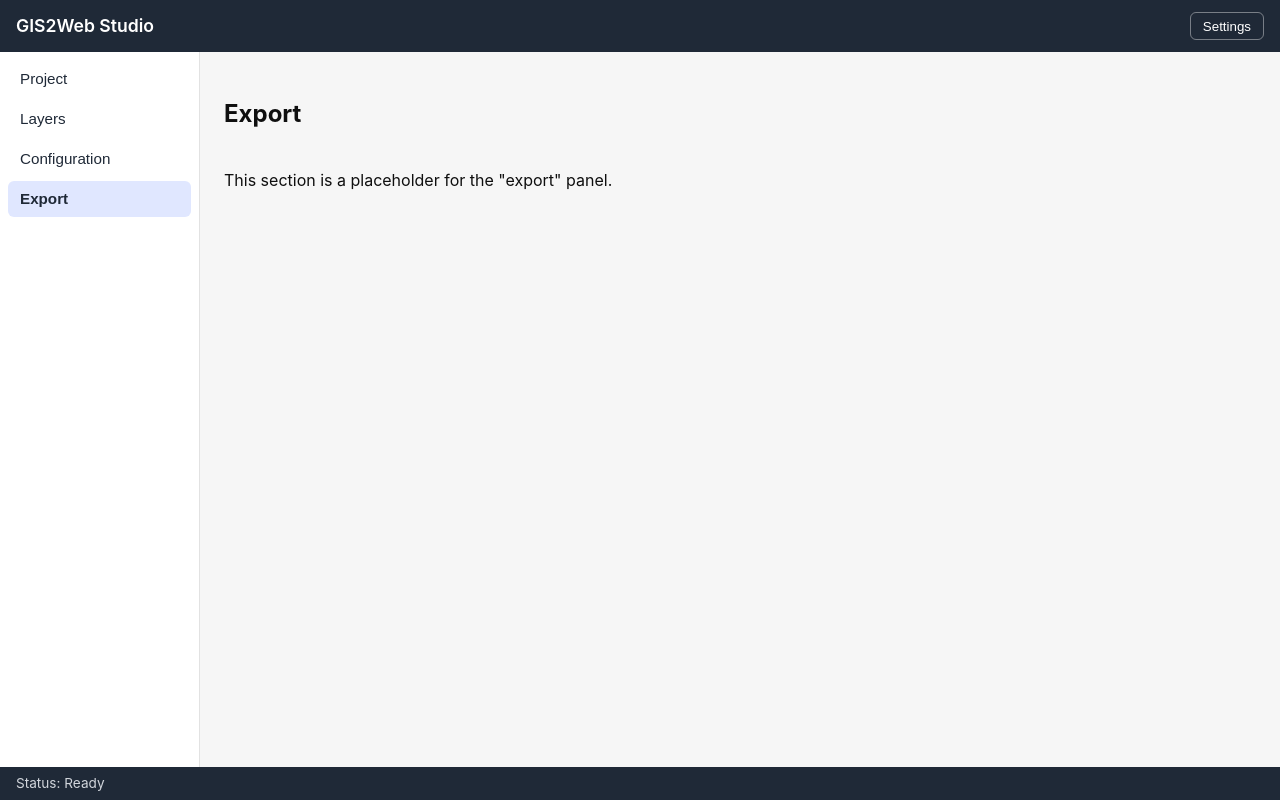
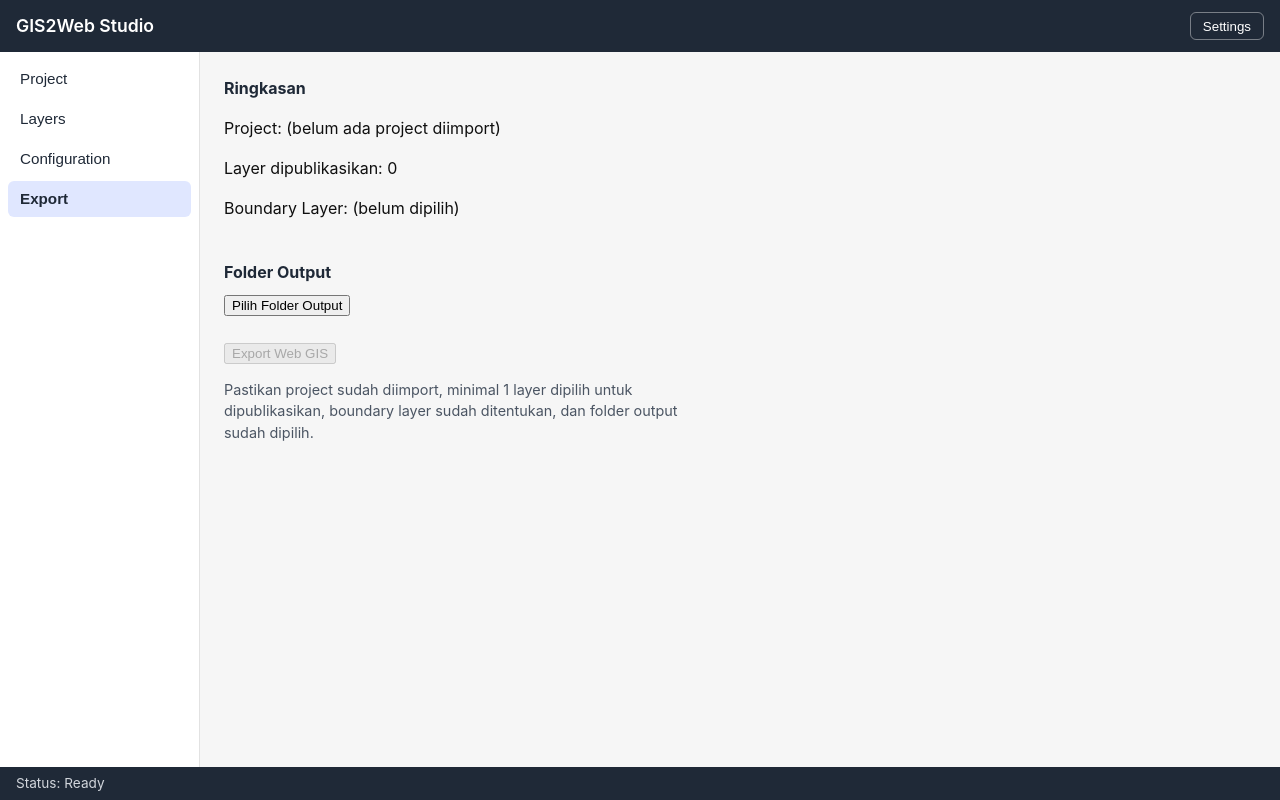
Before and after one commit to Kqurisna/gis2web-studio, a React (Vite) app: page / in a window 1280 px wide. Both pictures are taken after a click on the button "Export". Built offline with nearby package versions, Linux system fonts and the light colour scheme.

Commit message:
wip: add export panel UI and per-layer color customization (backend export_web_gis not implemented yet)

```diff
--- a/src/App.css
+++ b/src/App.css
@@ -316,3 +316,27 @@ body,
   margin: 0.25rem 0 0;
   padding-left: 1.25rem;
 }
+
+.export-panel {
+  display: flex;
+  flex-direction: column;
+  gap: 1.5rem;
+  max-width: 480px;
+}
+
+.export-success {
+  color: #15803d;
+  background-color: #f0fdf4;
+  padding: 0.5rem 0.75rem;
+  border-radius: 6px;
+  font-size: 0.9rem;
+}
+
+.layer-table input[type="color"] {
+  width: 36px;
+  height: 24px;
+  padding: 0;
+  border: 1px solid #d1d5db;
+  border-radius: 4px;
+  cursor: pointer;
+}
--- a/src/App.tsx
+++ b/src/App.tsx
@@ -5,6 +5,7 @@ import ProjectPanel, { type LayerInfo } from "./components/ProjectPanel";
 import ConfigurationPanel, {
   type WebGisConfig,
 } from "./components/ConfigurationPanel";
+import ExportPanel from "./components/ExportPanel";
 
 type MenuKey = "project" | "layers" | "configuration" | "export";
 
@@ -22,12 +23,22 @@ function App() {
   const [layers, setLayers] = useState<LayerInfo[]>([]);
   const [selectedLayerIndexes, setSelectedLayerIndexes] = useState<number[]>([]);
   const [boundaryLayerIndex, setBoundaryLayerIndex] = useState<number | null>(null);
+  const [layerColors, setLayerColors] = useState<Record<number, string>>({});
 
   const [config, setConfig] = useState<WebGisConfig>({
     basemap: "osm",
     minZoom: 5,
     maxZoom: 18,
   });
+
+  function handleLayersLoaded(newLayers: LayerInfo[]) {
+    setLayers(newLayers);
+    setLayerColors({});
+  }
+
+  function handleLayerColorChange(index: number, color: string) {
+    setLayerColors((prev) => ({ ...prev, [index]: color }));
+  }
 
   return (
     <div className="app-shell">
@@ -62,20 +73,32 @@ function App() {
               selectedLayerIndexes={selectedLayerIndexes}
               boundaryLayerIndex={boundaryLayerIndex}
               config={config}
+              layerColors={layerColors}
             />
           ) : activeMenu === "project" ? (
             <ProjectPanel
               layers={layers}
-              onLayersLoaded={setLayers}
+              onLayersLoaded={handleLayersLoaded}
               selectedLayerIndexes={selectedLayerIndexes}
               onSelectedLayerIndexesChange={setSelectedLayerIndexes}
               boundaryLayerIndex={boundaryLayerIndex}
               onBoundaryLayerIndexChange={setBoundaryLayerIndex}
               projectPath={projectPath}
               onProjectPathChange={setProjectPath}
+              layerColors={layerColors}
+              onLayerColorChange={handleLayerColorChange}
             />
           ) : activeMenu === "configuration" ? (
             <ConfigurationPanel config={config} onConfigChange={setConfig} />
+          ) : activeMenu === "export" ? (
+            <ExportPanel
+              projectPath={projectPath}
+              layers={layers}
+              selectedLayerIndexes={selectedLayerIndexes}
+              boundaryLayerIndex={boundaryLayerIndex}
+              layerColors={layerColors}
+              config={config}
+            />
           ) : (
             <>
               <h2>{MENU_ITEMS.find((m) => m.key === activeMenu)?.label}</h2>
--- /dev/null
+++ b/src/components/ExportPanel.tsx
@@ -0,0 +1,141 @@
+import { useState } from "react";
+import { open } from "@tauri-apps/plugin-dialog";
+import { invoke } from "@tauri-apps/api/core";
+import type { LayerInfo } from "./ProjectPanel";
+import type { WebGisConfig } from "./ConfigurationPanel";
+
+interface ExportPanelProps {
+  projectPath: string | null;
+  layers: LayerInfo[];
+  selectedLayerIndexes: number[];
+  boundaryLayerIndex: number | null;
+  layerColors: Record<number, string>;
+  config: WebGisConfig;
+}
+
+interface ExportLayerInput {
+  name: string;
+  datasource: string;
+  color: string;
+  is_boundary: boolean;
+}
+
+function ExportPanel({
+  projectPath,
+  layers,
+  selectedLayerIndexes,
+  boundaryLayerIndex,
+  layerColors,
+  config,
+}: ExportPanelProps) {
+  const [outputDir, setOutputDir] = useState<string | null>(null);
+  const [exporting, setExporting] = useState(false);
+  const [resultMessage, setResultMessage] = useState<string | null>(null);
+  const [errorMessage, setErrorMessage] = useState<string | null>(null);
+
+  const canExport =
+    projectPath !== null &&
+    selectedLayerIndexes.length > 0 &&
+    boundaryLayerIndex !== null &&
+    outputDir !== null;
+
+  async function handleChooseFolder() {
+    const selected = await open({ directory: true, multiple: false });
+    if (!selected || Array.isArray(selected)) return;
+    setOutputDir(selected);
+  }
+
+  async function handleExport() {
+    if (!projectPath || !outputDir) return;
+
+    setExporting(true);
+    setResultMessage(null);
+    setErrorMessage(null);
+
+    const indexesToExport = Array.from(
+      new Set([
+        ...selectedLayerIndexes,
+        ...(boundaryLayerIndex !== null ? [boundaryLayerIndex] : []),
+      ])
+    );
+
+    const exportLayers: ExportLayerInput[] = indexesToExport
+      .map((index) => layers[index])
+      .filter((l): l is LayerInfo => Boolean(l))
+      .map((layer, i) => {
+        const index = indexesToExport[i];
+        return {
+          name: layer.name,
+          datasource: layer.datasource,
+          color: layerColors[index] ?? (index === boundaryLayerIndex ? "#f97316" : "#2563eb"),
+          is_boundary: index === boundaryLayerIndex,
+        };
+      });
+
+    try {
+      const message = await invoke<string>("export_web_gis", {
+        projectPath,
+        outputDir,
+        layers: exportLayers,
+        config: {
+          basemap: config.basemap,
+          min_zoom: config.minZoom,
+          max_zoom: config.maxZoom,
+        },
+      });
+      setResultMessage(message);
+    } catch (err) {
+      setErrorMessage(String(err));
+    } finally {
+      setExporting(false);
+    }
+  }
+
+  return (
+    <div className="export-panel">
+      <section className="config-section">
+        <h3>Ringkasan</h3>
+        <p>Project: {projectPath ?? "(belum ada project diimport)"}</p>
+        <p>Layer dipublikasikan: {selectedLayerIndexes.length}</p>
+        <p>
+          Boundary Layer:{" "}
+          {boundaryLayerIndex !== null
+            ? layers[boundaryLayerIndex]?.name
+            : "(belum dipilih)"}
+        </p>
+      </section>
+
+      <section className="config-section">
+        <h3>Folder Output</h3>
+        <button type="button" onClick={handleChooseFolder}>
+          Pilih Folder Output
+        </button>
+        {outputDir && <p className="project-path">Output: {outputDir}</p>}
+      </section>
+
+      <section className="config-section">
+        <button
+          type="button"
+          onClick={handleExport}
+          disabled={!canExport || exporting}
+        >
+          {exporting ? "Mengekspor..." : "Export Web GIS"}
+        </button>
+        {!canExport && (
+          <p className="config-static-value">
+            Pastikan project sudah diimport, minimal 1 layer dipilih untuk
+            dipublikasikan, boundary layer sudah ditentukan, dan folder output
+            sudah dipilih.
+          </p>
+        )}
+      </section>
+
+      {resultMessage && (
+        <p className="export-success">{resultMessage}</p>
+      )}
+      {errorMessage && <p className="project-error">Error: {errorMessage}</p>}
+    </div>
+  );
+}
+
+export default ExportPanel;
--- a/src/components/MapView.tsx
+++ b/src/components/MapView.tsx
@@ -11,6 +11,7 @@ interface MapViewProps {
   selectedLayerIndexes: number[];
   boundaryLayerIndex: number | null;
   config: WebGisConfig;
+  layerColors: Record<number, string>;
 }
 
 interface BasemapTileDef {
@@ -42,6 +43,7 @@ function MapView({
   selectedLayerIndexes,
   boundaryLayerIndex,
   config,
+  layerColors,
 }: MapViewProps) {
   const containerRef = useRef<HTMLDivElement | null>(null);
   const mapRef = useRef<L.Map | null>(null);
@@ -51,7 +53,6 @@ function MapView({
   const [layerErrors, setLayerErrors] = useState<string[]>([]);
   const [isLoading, setIsLoading] = useState(false);
 
-  // Inisialisasi peta sekali saja
   useEffect(() => {
     if (!containerRef.current || mapRef.current) return;
 
@@ -65,7 +66,6 @@ function MapView({
     };
   }, []);
 
-  // Update basemap & zoom limit saat config berubah
   useEffect(() => {
     const map = mapRef.current;
     if (!map) return;
@@ -86,7 +86,6 @@ function MapView({
     map.setMaxZoom(config.maxZoom);
   }, [config.basemap, config.minZoom, config.maxZoom]);
 
-  // Fetch & render layer terpilih + boundary
   useEffect(() => {
     const map = mapRef.current;
     const group = dataLayerGroupRef.current;
@@ -124,15 +123,17 @@ function MapView({
           const geojsonData = JSON.parse(geojsonText);
 
           const isBoundary = index === boundaryLayerIndex;
+          const layerColor = layerColors[index] ?? (isBoundary ? "#f97316" : "#2563eb");
+
           const geoLayer = L.geoJSON(geojsonData, {
             style: isBoundary
-              ? { color: "#f97316", weight: 2, fillOpacity: 0 }
-              : { color: "#2563eb", weight: 1.5, fillOpacity: 0.25 },
+              ? { color: layerColor, weight: 2, fillOpacity: 0 }
+              : { color: layerColor, weight: 1.5, fillOpacity: 0.35 },
             pointToLayer: (_feature, latlng) =>
               L.circleMarker(latlng, {
                 radius: 5,
-                color: "#2563eb",
-                fillOpacity: 0.6,
+                color: layerColor,
+                fillOpacity: 0.7,
               }),
           });
 
@@ -140,8 +141,6 @@ function MapView({
             boundaryGeoLayer = geoLayer;
           }
 
-          // Hanya tampilkan di peta kalau termasuk layer yang dipilih untuk publikasi,
-          // ATAU dia adalah boundary (boundary selalu ditampilkan sebagai referensi).
           if (selectedLayerIndexes.includes(index) || isBoundary) {
             geoLayer.addTo(activeGroup);
           }
@@ -181,7 +180,7 @@ function MapView({
       cancelled = true;
     };
     // eslint-disable-next-line react-hooks/exhaustive-deps
-  }, [projectPath, layers, selectedLayerIndexes, boundaryLayerIndex]);
+  }, [projectPath, layers, selectedLayerIndexes, boundaryLayerIndex, layerColors]);
 
   return (
     <div className="map-view-wrapper">
--- a/src/components/ProjectPanel.tsx
+++ b/src/components/ProjectPanel.tsx
@@ -17,6 +17,8 @@ interface ProjectPanelProps {
   onBoundaryLayerIndexChange: (index: number | null) => void;
   projectPath: string | null;
   onProjectPathChange: (path: string | null) => void;
+  layerColors: Record<number, string>;
+  onLayerColorChange: (index: number, color: string) => void;
 }
 
 function ProjectPanel({
@@ -28,6 +30,8 @@ function ProjectPanel({
   onBoundaryLayerIndexChange,
   projectPath,
   onProjectPathChange,
+  layerColors,
+  onLayerColorChange,
 }: ProjectPanelProps) {
   const [error, setError] = useState<string | null>(null);
   const [loading, setLoading] = useState(false);
@@ -88,11 +92,13 @@ function ProjectPanel({
                 <th>Boundary</th>
                 <th>Nama Layer</th>
                 <th>Tipe Geometri</th>
+                <th>Warna</th>
               </tr>
             </thead>
             <tbody>
               {layers.map((layer, index) => {
                 const isPolygon = layer.geometry_type === "Polygon";
+                const color = layerColors[index] ?? "#2563eb";
                 return (
                   <tr key={index}>
                     <td>
@@ -123,6 +129,14 @@ function ProjectPanel({
                         <span className="layer-note"> (bukan polygon)</span>
                       )}
                     </td>
+                    <td>
+                      <input
+                        type="color"
+                        value={color}
+                        onChange={(e) => onLayerColorChange(index, e.target.value)}
+                        title="Pilih warna layer"
+                      />
+                    </td>
                   </tr>
                 );
               })}
```
